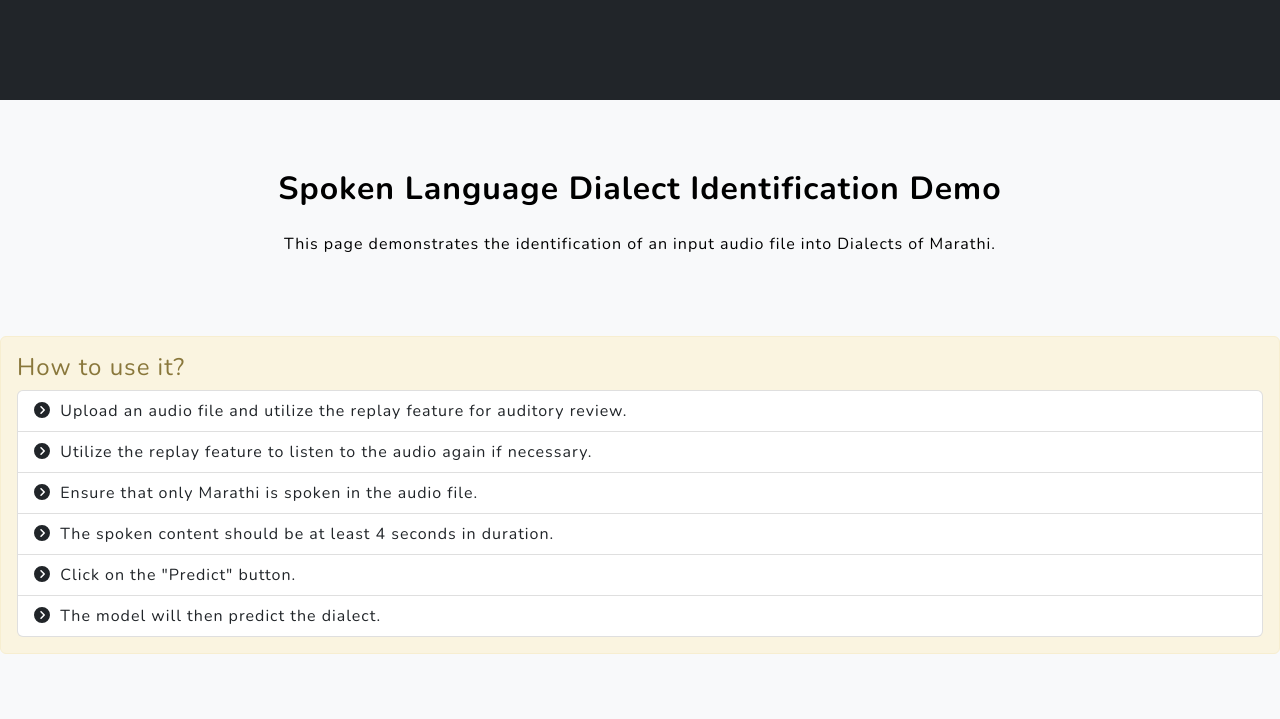
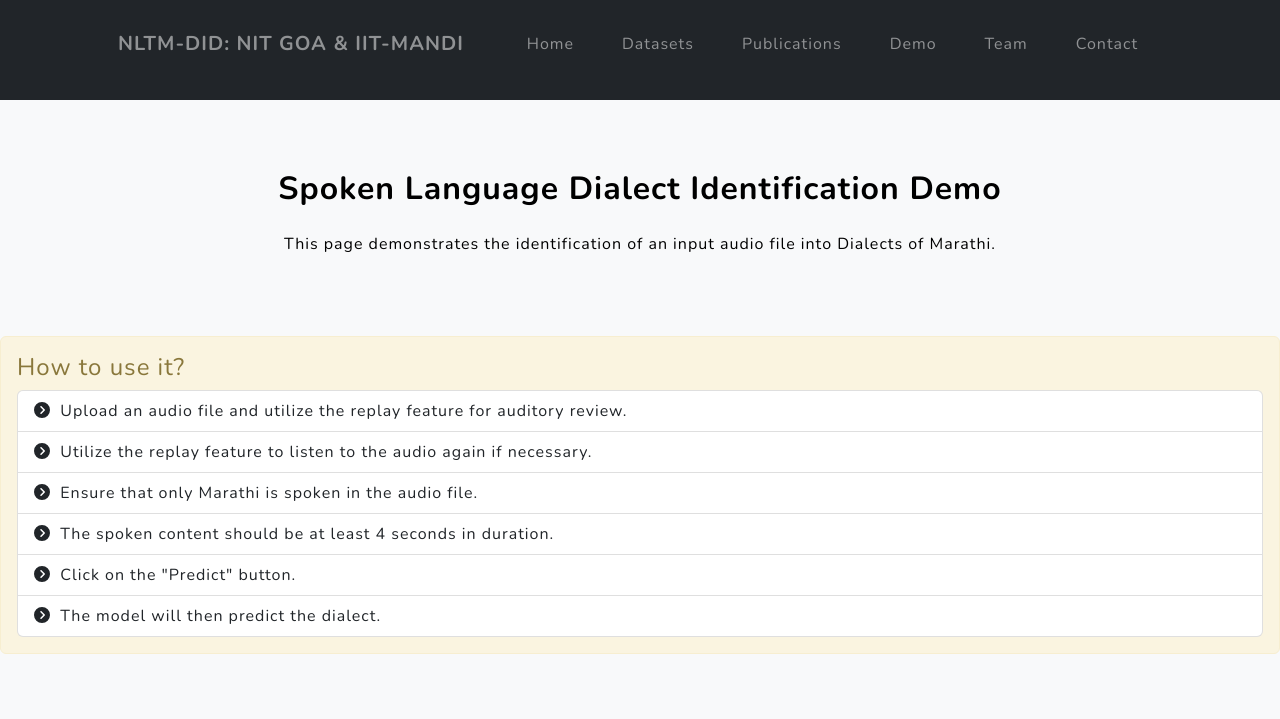
Before and after one commit to NLTM-NITG/DID, a Flask app: page / in a window 1280 px wide. Shown: the top 719 px of the page. Run offline with Flask 3, Linux system fonts and the light colour scheme; some libraries are stand-ins or nearby versions.

Commit message:
Update update_vercel.html

```diff
--- a/Vercel/templates/update_vercel.html
+++ b/Vercel/templates/update_vercel.html
@@ -8,6 +8,7 @@
     <title>NLTM-DID: NIT GOA & IIT MANDI</title>
     <!-- Font Awesome icons (free version)-->
     <script src="https://use.fontawesome.com/releases/v6.3.0/js/all.js"></script>
+    <link rel="icon" type="image/x-icon" href="/favicon.ico" />
     <!-- Google fonts-->
     <link href="https://fonts.googleapis.com/css?family=Varela+Round" rel="stylesheet" />
     <link href="https://fonts.googleapis.com/css?family=Nunito:200,200i,300,300i,400,400i,600,600i,700,700i,800,800i,900,900i" rel="stylesheet" />
@@ -20,7 +21,6 @@
     <script src="https://cdn.jsdelivr.net/npm/bootstrap@5.2.3/dist/js/bootstrap.bundle.min.js"></script>
     <!-- Core theme JS-->
     <!-- When running flask   -->
-    <script src="../Website/static/js/did_js/scripts.js"></script>
     <script src="{{ url_for('static', filename='js/script.js') }}"></script>
 
 
@@ -30,6 +30,25 @@
 </head>
 <body id="page-top">
     <!-- Navigation-->
+    <nav class="navbar navbar-expand-lg navbar-light fixed-top" id="mainNav">
+        <div class="container px-4 px-lg-5">
+            <a class="navbar-brand" href="#">NLTM-DID: NIT GOA & IIT-MANDI</a>
+            <button class="navbar-toggler navbar-toggler-right" type="button" data-bs-toggle="collapse" data-bs-target="#navbarResponsive" aria-controls="navbarResponsive" aria-expanded="false" aria-label="Toggle navigation">
+                Menu
+                <i class="fas fa-bars"></i>
+            </button>
+            <div class="collapse navbar-collapse" id="navbarResponsive">
+                <ul class="navbar-nav ms-auto">
+                    <li class="nav-item"><a class="nav-link" href="update.html">Home</a></li>
+                    <li class="nav-item"><a class="nav-link" href="update.html">Datasets</a></li>
+                    <li class="nav-item"><a class="nav-link" href="update.html">Publications</a></li>
+                    <li class="nav-item"><a class="nav-link" href="update.html">Demo</a></li>
+                    <li class="nav-item"><a class="nav-link" href="update.html">Team</a></li>
+                    <li class="nav-item"><a class="nav-link" href="update.html">Contact</a></li>
+                </ul>
+            </div>
+        </div>
+    </nav>
     <section class="about-section bg-dark">
     </section>
     <section class="about-section bg-light">
```
